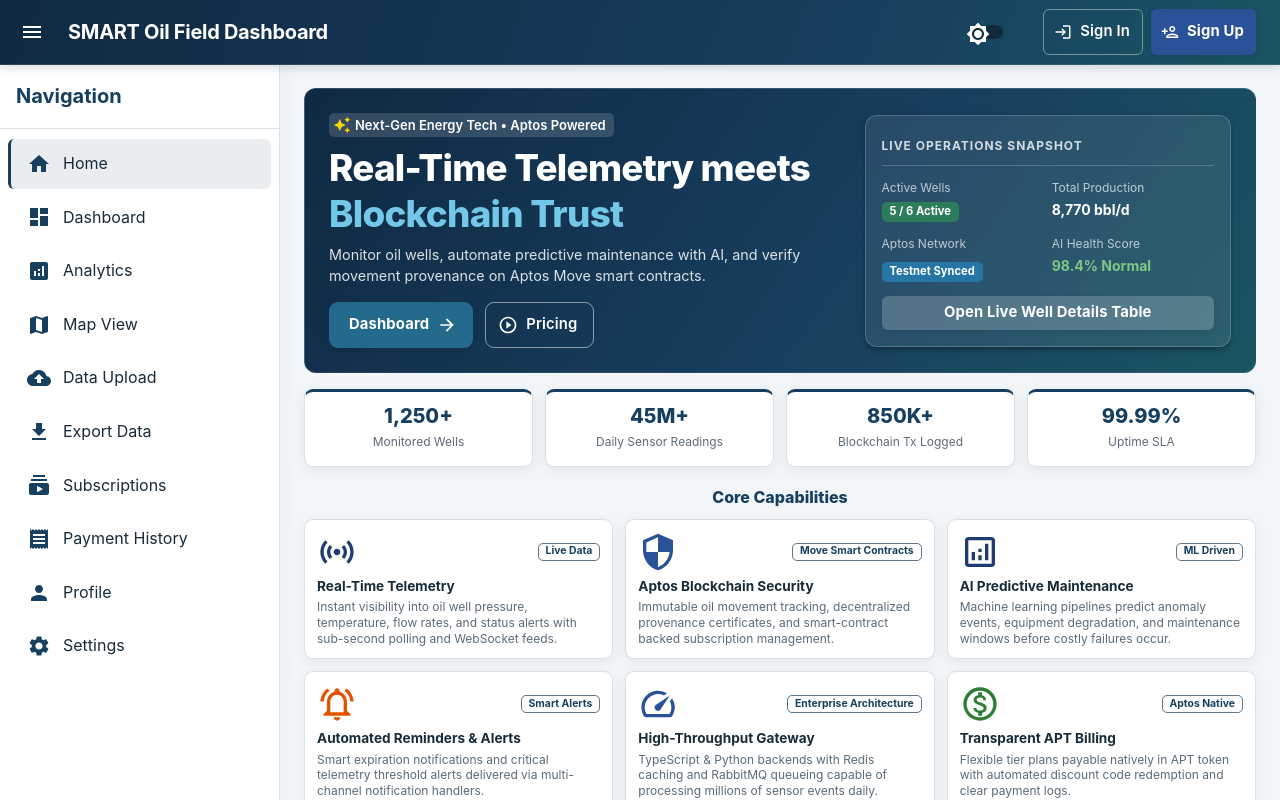
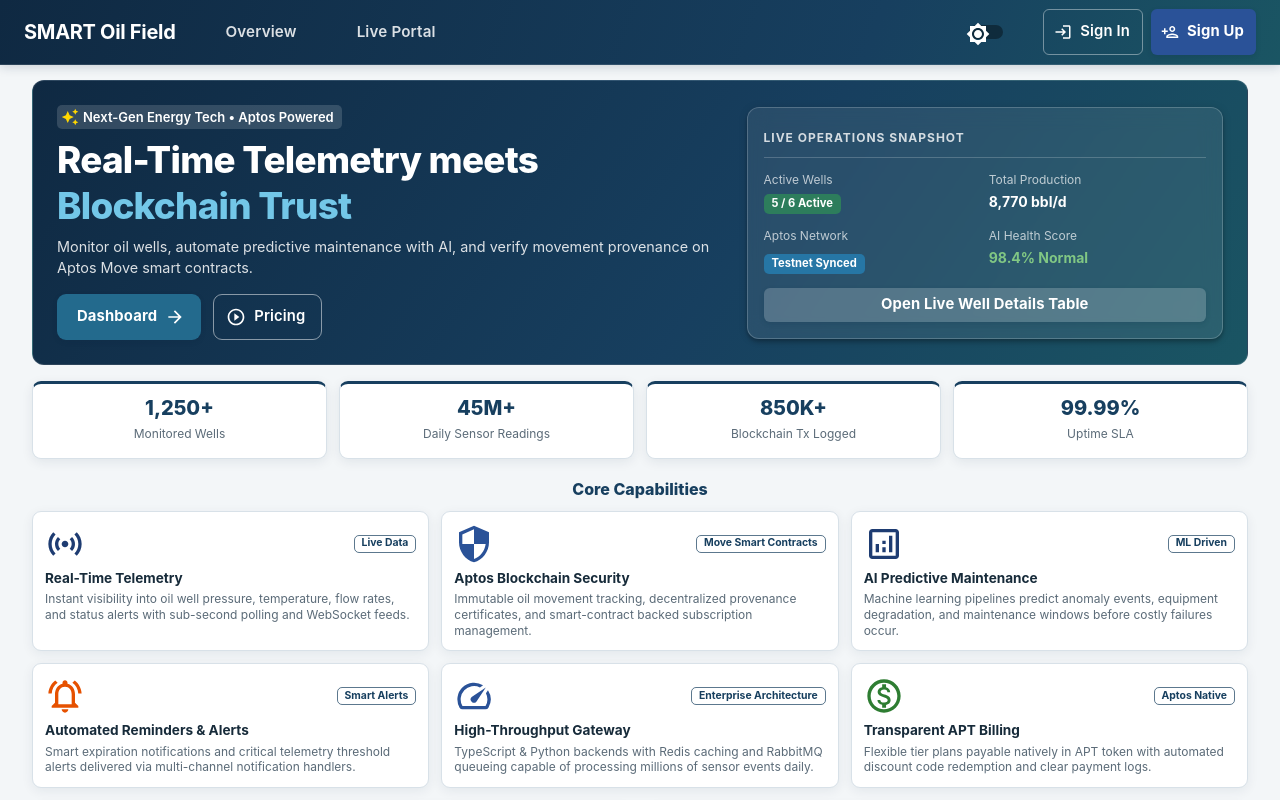
Before and after one commit to davelee001/SMART-Oil-Field, a React app in the folder src/frontend/: page / in a window 1280 px wide. Shown: the top 800 px of the page. Built offline with nearby package versions, Linux system fonts and the light colour scheme.

Commit message:
fix(ui): separate public website layout from sidebar and refine header navigation

```diff
--- a/src/frontend/src/App.tsx
+++ b/src/frontend/src/App.tsx
@@ -1,5 +1,5 @@
 import React, { useState } from 'react';
-import { BrowserRouter as Router, Routes, Route } from 'react-router-dom';
+import { BrowserRouter as Router, Routes, Route, useLocation } from 'react-router-dom';
 import { Box, ThemeProvider } from '@mui/material';
 import { motion } from 'framer-motion';
 
@@ -14,11 +14,13 @@ import Navbar from './components/layout/Navbar';
 import Sidebar from './components/layout/Sidebar';
 import ProtectedRoute from './components/common/ProtectedRoute';
 
-const App: React.FC = () => {
+const AppContent: React.FC = () => {
     const [darkMode, setDarkMode] = useState(false);
     const [sidebarOpen, setSidebarOpen] = useState(true);
+    const location = useLocation();
 
     const theme = darkMode ? darkTheme : lightTheme;
+    const isPublicRoute = location.pathname === '/' || location.pathname === '/login';
 
     const toggleTheme = () => {
         setDarkMode(!darkMode);
@@ -30,15 +32,15 @@ const App: React.FC = () => {
 
     return (
         <ThemeProvider theme={theme}>
-            <Router>
-                <Box sx={{ display: 'flex', minHeight: '100vh' }}>
+            <Box sx={{ display: 'flex', minHeight: '100vh', backgroundColor: theme.palette.background.default }}>
                 <Navbar
                     onThemeToggle={toggleTheme}
                     darkMode={darkMode}
                     onSidebarToggle={toggleSidebar}
+                    isPublicPage={isPublicRoute}
                 />
 
-                    <Sidebar open={sidebarOpen} />
+                {!isPublicRoute && <Sidebar open={sidebarOpen} />}
 
                 <Box
                     component="main"
@@ -46,20 +48,21 @@ const App: React.FC = () => {
                         flexGrow: 1,
                         minWidth: 0,
                         width: '100%',
-                            p: { xs: 1.5, sm: 2, lg: 3 },
+                        p: isPublicRoute ? 0 : { xs: 1.5, sm: 2, lg: 3 },
                         marginTop: '64px',
-                            backgroundColor: theme.palette.background.default,
                         minHeight: 'calc(100vh - 64px)',
+                        transition: 'padding 0.2s ease-in-out',
                     }}
                 >
                     <motion.div
-                            initial={{ opacity: 0, y: 20 }}
+                        key={location.pathname}
+                        initial={{ opacity: 0, y: 15 }}
                         animate={{ opacity: 1, y: 0 }}
-                            transition={{ duration: 0.5 }}
+                        transition={{ duration: 0.3 }}
                         style={{ width: '100%' }}
                     >
                         <Routes>
-                                {/* Public Landing Page */}
+                            {/* Public Landing Page & Auth */}
                             <Route path="/" element={<Home />} />
                             <Route path="/login" element={<Login />} />
 
@@ -100,9 +103,16 @@ const App: React.FC = () => {
                     </motion.div>
                 </Box>
             </Box>
-            </Router>
         </ThemeProvider>
     );
 };
 
+const App: React.FC = () => {
+    return (
+        <Router>
+            <AppContent />
+        </Router>
+    );
+};
+
 export default App;
--- a/src/frontend/src/components/layout/Navbar.tsx
+++ b/src/frontend/src/components/layout/Navbar.tsx
@@ -28,18 +28,21 @@ interface NavbarProps {
     onThemeToggle: () => void;
     darkMode: boolean;
     onSidebarToggle: () => void;
+    isPublicPage?: boolean;
 }
 
 const Navbar: React.FC<NavbarProps> = ({
     onThemeToggle,
     darkMode,
     onSidebarToggle,
+    isPublicPage = false,
 }) => {
     const user = getStoredUser();
 
     return (
         <AppBar
             position="fixed"
+            elevation={isPublicPage ? 1 : 4}
             sx={{
                 zIndex: (theme) => theme.zIndex.drawer + 1,
                 background: (theme) =>
@@ -49,6 +52,7 @@ const Navbar: React.FC<NavbarProps> = ({
             }}
         >
             <Toolbar sx={{ minHeight: '64px !important', px: { xs: 2, sm: 3 } }}>
+                {!isPublicPage && (
                     <IconButton
                         color="inherit"
                         onClick={onSidebarToggle}
@@ -57,6 +61,7 @@ const Navbar: React.FC<NavbarProps> = ({
                     >
                         <MenuIcon />
                     </IconButton>
+                )}
 
                 <motion.div
                     initial={{ opacity: 0, x: -20 }}
@@ -65,12 +70,54 @@ const Navbar: React.FC<NavbarProps> = ({
                 >
                     <Typography
                         variant="h6"
-                        component="div"
-                        sx={{ flexGrow: 1, fontWeight: 750, letterSpacing: '-0.015em' }}
+                        component={Link}
+                        to="/"
+                        sx={{
+                            fontWeight: 750,
+                            letterSpacing: '-0.015em',
+                            color: 'inherit',
+                            textDecoration: 'none',
+                            display: 'flex',
+                            alignItems: 'center',
+                            gap: 1,
+                        }}
                     >
-                        SMART Oil Field Dashboard
+                        SMART Oil Field
                     </Typography>
                 </motion.div>
+
+                {isPublicPage && (
+                    <Stack direction="row" spacing={3} sx={{ ml: 4, display: { xs: 'none', md: 'flex' } }}>
+                        <Button
+                            component={Link}
+                            to="/"
+                            color="inherit"
+                            sx={{
+                                textTransform: 'none',
+                                fontWeight: 600,
+                                fontSize: '0.95rem',
+                                color: 'rgba(255, 255, 255, 0.85)',
+                                '&:hover': { color: '#ffffff' },
+                            }}
+                        >
+                            Overview
+                        </Button>
+                        <Button
+                            component={Link}
+                            to="/dashboard"
+                            color="inherit"
+                            sx={{
+                                textTransform: 'none',
+                                fontWeight: 600,
+                                fontSize: '0.95rem',
+                                color: 'rgba(255, 255, 255, 0.85)',
+                                '&:hover': { color: '#ffffff' },
+                            }}
+                        >
+                            Live Portal
+                        </Button>
+                    </Stack>
+                )}
 
                 <Box sx={{ flexGrow: 1 }} />
 
--- a/src/frontend/src/pages/Home.tsx
+++ b/src/frontend/src/pages/Home.tsx
@@ -148,7 +148,7 @@ const Home: React.FC = () => {
     };
 
     return (
-        <Box sx={{ width: '100%', minWidth: 0 }}>
+        <Box sx={{ width: '100%', minWidth: 0, px: { xs: 2, sm: 3, md: 4 }, py: 2 }}>
             {/* Hero Section */}
             <Paper
                 elevation={0}
```
Lines whose indentation alone changed are shown as unchanged.
